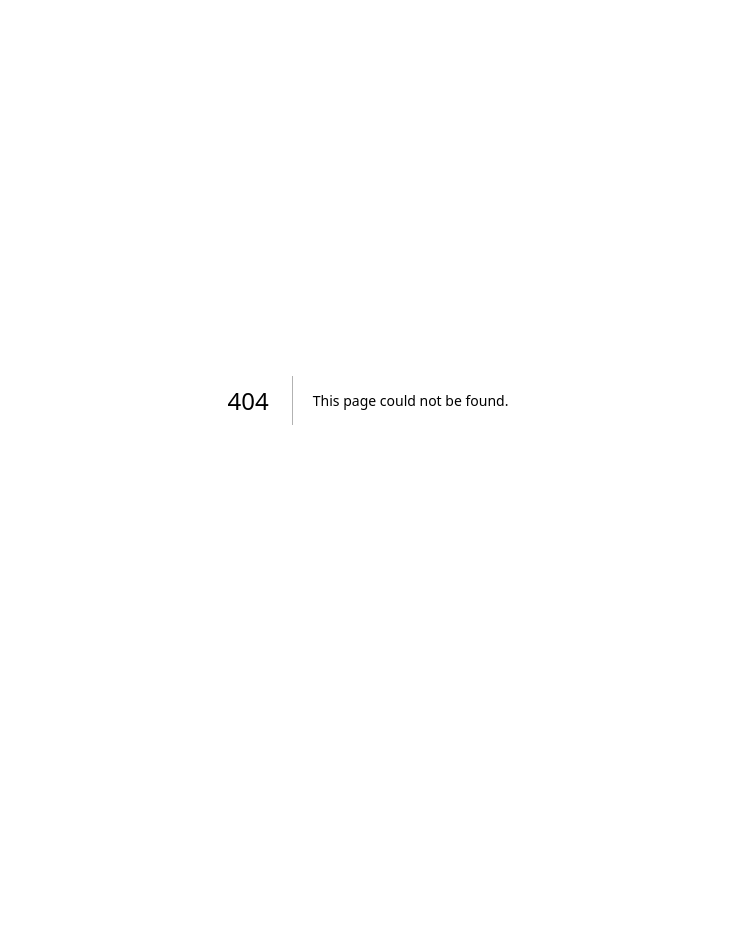
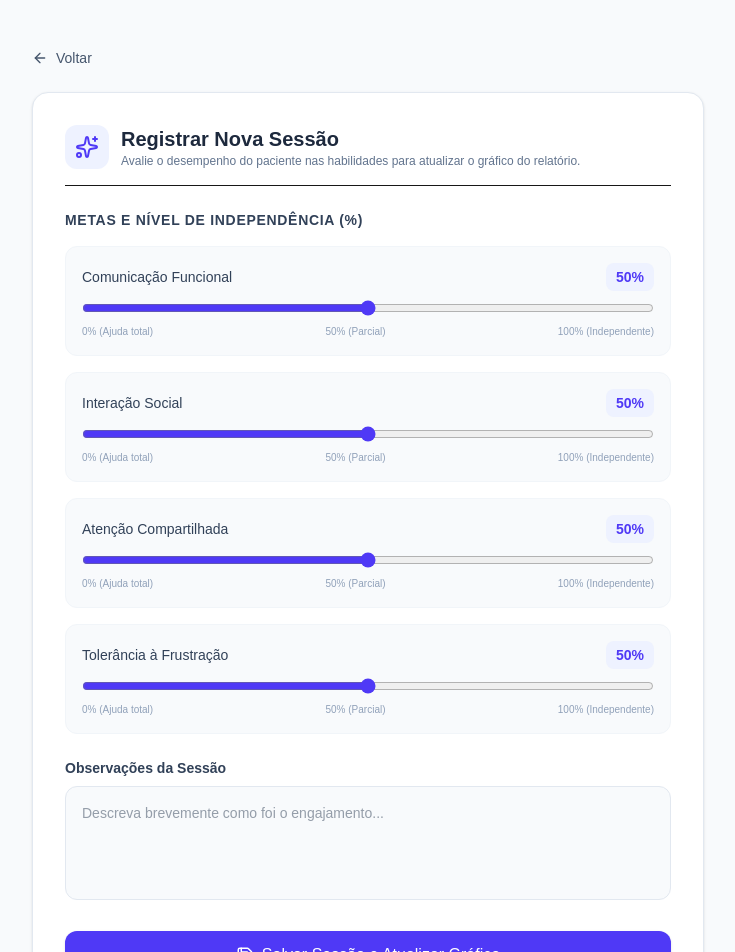
Before and after one commit to joaopsa/TEAuxilia, a Next.js app: page /patients/1/sessions/new in a window 1280 px wide. Before the commit this address had no page. Shown: the top 952 px of the page, without its empty margins (272-1007 px from the left). Before the commit the page ends 800 px from the top, so only its background shows below. Built offline with nearby package versions, Linux system fonts and the light colour scheme; no server answers.

Commit message:
Adiciona rota para nova sessao com avaliacao de habilidades

```diff
--- /dev/null
+++ b/app/patients/[id]/sessions/new/page.tsx
@@ -0,0 +1,142 @@
+'use client'
+
+import React, { useState } from 'react'
+import { createClient } from '@supabase/supabase-js'
+import { useRouter } from 'next/navigation'
+import { ArrowLeft, Save, Sparkles } from 'lucide-react'
+import Link from 'next/link'
+
+const supabase = createClient(
+  process.env.NEXT_PUBLIC_SUPABASE_URL!,
+  process.env.NEXT_PUBLIC_SUPABASE_ANON_KEY!
+)
+
+export default function NewSessionPage({
+  params,
+}: {
+  params: Promise<{ id: string }> | { id: string }
+}) {
+  const resolvedParams = params instanceof Promise ? React.use(params) : params
+  const patientId = resolvedParams.id
+  const router = useRouter()
+
+  const [loading, setLoading] = useState(false)
+  const [sessionNotes, setSessionNotes] = useState('')
+
+  // Habilidades monitoradas para avaliação (0% a 100%)
+  const [skills, setSkills] = useState([
+    { name: 'Comunicação Funcional', score: 50 },
+    { name: 'Interação Social', score: 50 },
+    { name: 'Atenção Compartilhada', score: 50 },
+    { name: 'Tolerância à Frustração', score: 50 },
+  ])
+
+  const handleScoreChange = (index: number, newScore: number) => {
+    const updated = [...skills]
+    updated[index].score = newScore
+    setSkills(updated)
+  }
+
+  const handleSaveSession = async (e: React.FormEvent) => {
+    e.preventDefault()
+    setLoading(true)
+
+    // Insere as avaliações de habilidades na tabela do Supabase
+    const evaluationsToInsert = skills.map((skill) => ({
+      patient_id: patientId,
+      skill_name: skill.name,
+      score: skill.score,
+      created_at: new Date().toISOString(),
+    }))
+
+    const { error } = await supabase
+      .from('session_skill_evaluations')
+      .insert(evaluationsToInsert)
+
+    if (error) {
+      console.error('Erro ao salvar avaliações:', error)
+      alert('Ocorreu um erro ao salvar os dados da sessão.')
+      setLoading(false)
+      return
+    }
+
+    alert('Sessão e evolução de habilidades salvas com sucesso!')
+    router.push(`/patients/${patientId}/report`)
+  }
+
+  return (
+    <main className="min-h-screen bg-slate-50 p-6 md:p-12">
+      <div className="max-w-2xl mx-auto space-y-6">
+        <div className="flex items-center justify-between">
+          <Link
+            href={`/patients/${patientId}/sessions`}
+            className="inline-flex items-center gap-2 text-sm font-medium text-slate-600 hover:text-slate-900 transition"
+          >
+            <ArrowLeft size={16} /> Voltar
+          </Link>
+        </div>
+
+        <div className="bg-white p-8 rounded-2xl border border-slate-200 shadow-sm space-y-6">
+          <div className="flex items-center gap-3 border-b pb-4">
+            <div className="bg-indigo-50 p-2.5 rounded-xl text-indigo-600">
+              <Sparkles size={24} />
+            </div>
+            <div>
+              <h1 className="text-xl font-bold text-slate-800">Registrar Nova Sessão</h1>
+              <p className="text-xs text-slate-500">Avalie o desempenho do paciente nas habilidades para atualizar o gráfico do relatório.</p>
+            </div>
+          </div>
+
+          <form onSubmit={handleSaveSession} className="space-y-6">
+            <div className="space-y-4">
+              <h3 className="text-sm font-bold text-slate-700 uppercase tracking-wider">Metas e Nível de Independência (%)</h3>
+
+              {skills.map((skill, index) => (
+                <div key={skill.name} className="space-y-2 bg-slate-50 p-4 rounded-xl border border-slate-100">
+                  <div className="flex justify-between items-center text-sm">
+                    <span className="font-medium text-slate-700">{skill.name}</span>
+                    <span className="font-bold text-indigo-600 bg-indigo-50 px-2.5 py-1 rounded-lg">
+                      {skill.score}%
+                    </span>
+                  </div>
+                  <input
+                    type="range"
+                    min="0"
+                    max="100"
+                    value={skill.score}
+                    onChange={(e) => handleScoreChange(index, Number(e.target.value))}
+                    className="w-full accent-indigo-600 cursor-pointer"
+                  />
+                  <div className="flex justify-between text-[10px] text-slate-400 font-medium">
+                    <span>0% (Ajuda total)</span>
+                    <span>50% (Parcial)</span>
+                    <span>100% (Independente)</span>
+                  </div>
+                </div>
+              ))}
+            </div>
+
+            <div className="space-y-2">
+              <label className="text-sm font-semibold text-slate-700 block">Observações da Sessão</label>
+              <textarea
+                rows={4}
+                value={sessionNotes}
+                onChange={(e) => setSessionNotes(e.target.value)}
+                placeholder="Descreva brevemente como foi o engajamento..."
+                className="w-full text-sm text-slate-700 bg-slate-50 p-4 rounded-xl border border-slate-200 outline-none focus:border-indigo-600 transition resize-none"
+              />
+            </div>
+
+            <button
+              type="submit"
+              disabled={loading}
+              className="w-full flex items-center justify-center gap-2 bg-indigo-600 text-white font-medium py-3 rounded-xl hover:bg-indigo-700 transition disabled:opacity-50 shadow-sm cursor-pointer"
+            >
+              <Save size={18} /> {loading ? 'Salvando...' : 'Salvar Sessão e Atualizar Gráfico'}
+            </button>
+          </form>
+        </div>
+      </div>
+    </main>
+  )
+}
```
